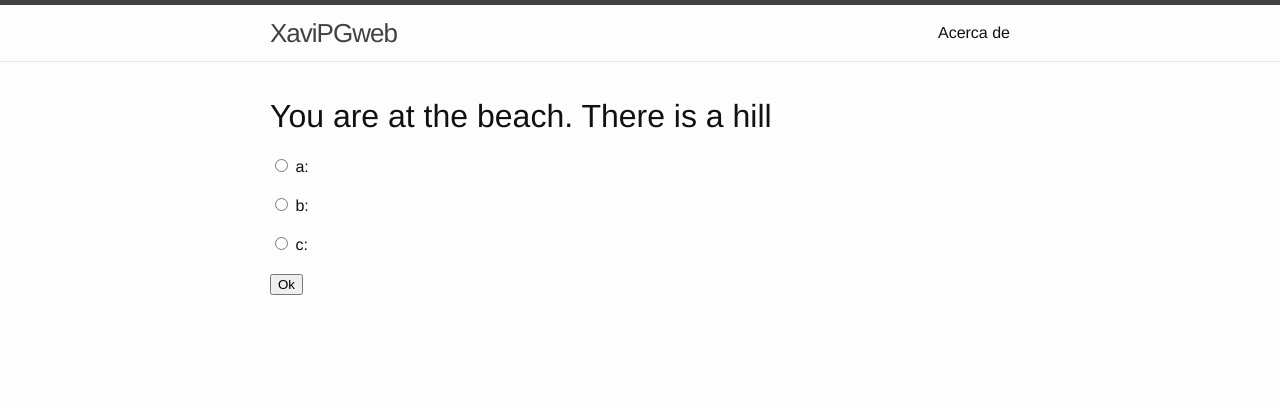
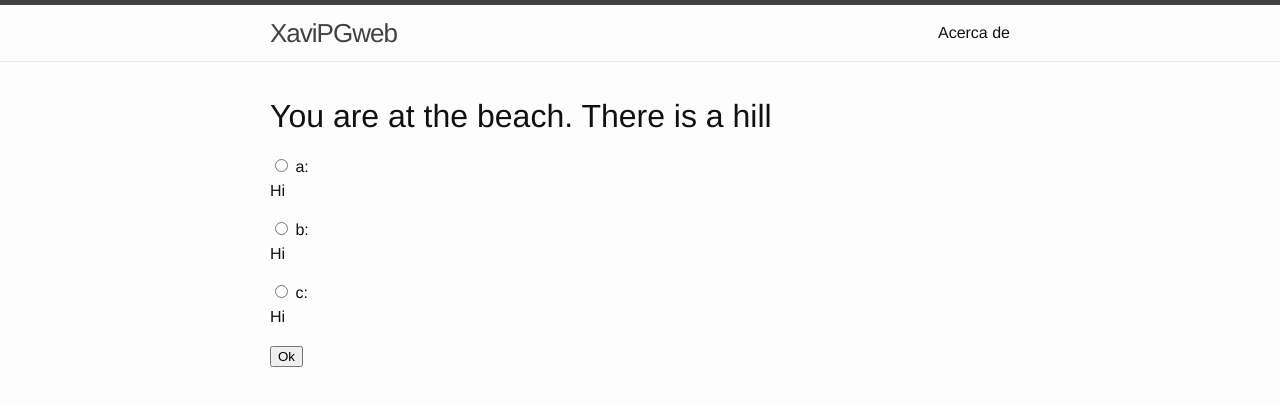
Before and after one commit to xavipgweb/xavipgweb.github.io, a Jekyll site: the page built from index.html, in a window 1280 px wide. Shown: the top 406 px of the page. Built offline with Jekyll 4.4.1, drawn with Linux system fonts in a browser that asks for light colours.

Commit message:
Update index.html

```diff
--- a/index.html
+++ b/index.html
@@ -30,11 +30,11 @@ layout: default
 
 <form>
   <input type="radio" name="gender" value="male"> a:<br>
-  <h2 id = "number1"></h2>
+  <p id = "number1">Hi</p>
   <input type="radio" name="gender" value="female"> b:<br>
-  <h2 id = "number2"></h2>
+  <p id = "number2">Hi</p>
   <input type="radio" name="gender" value="other"> c:<br>
-  <h2 id = "number3"></h2>
+  <p id = "number3">Hi</p>
 </form>
 
 <button onclick="ok()">Ok</button>
```
